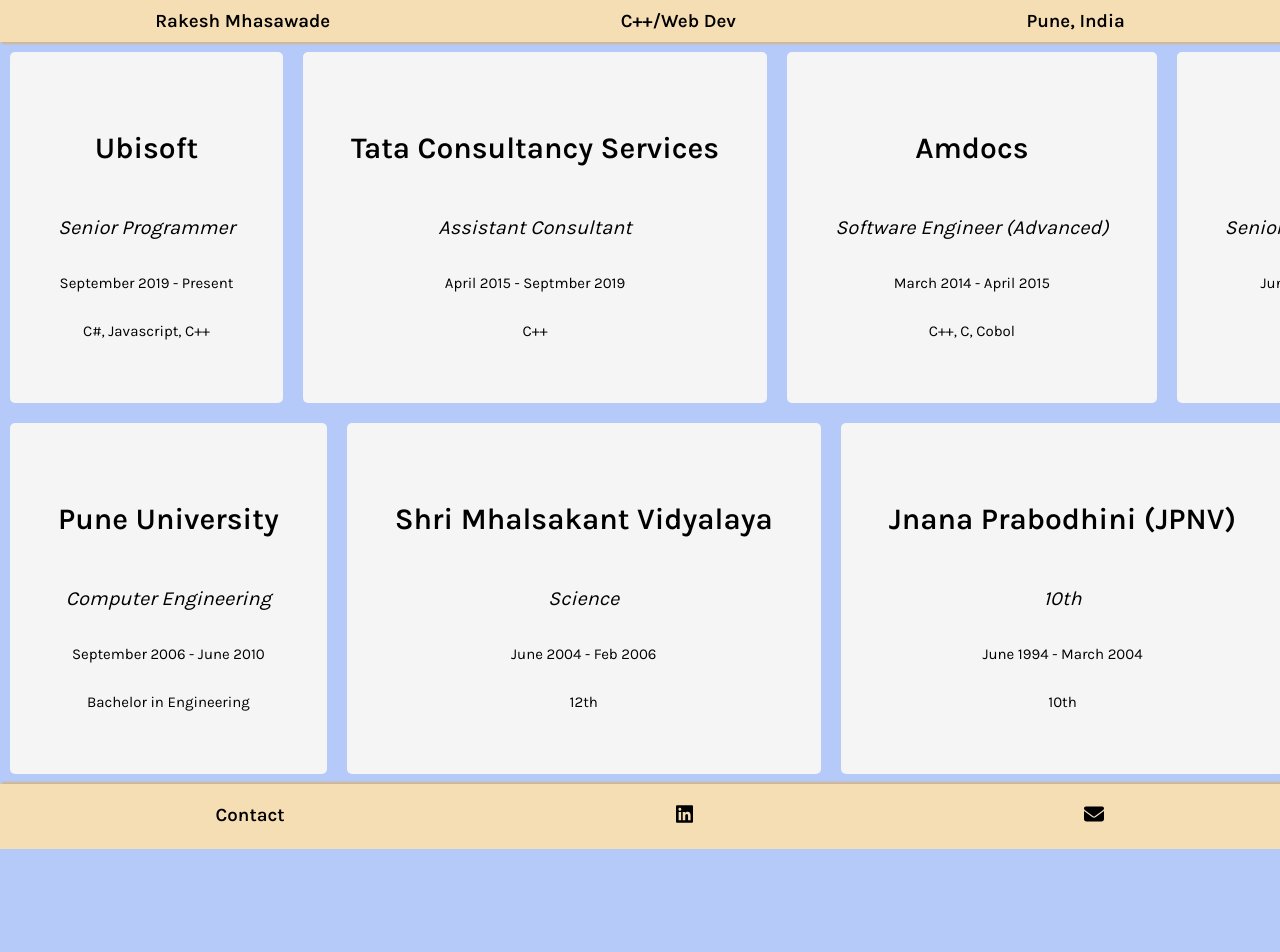
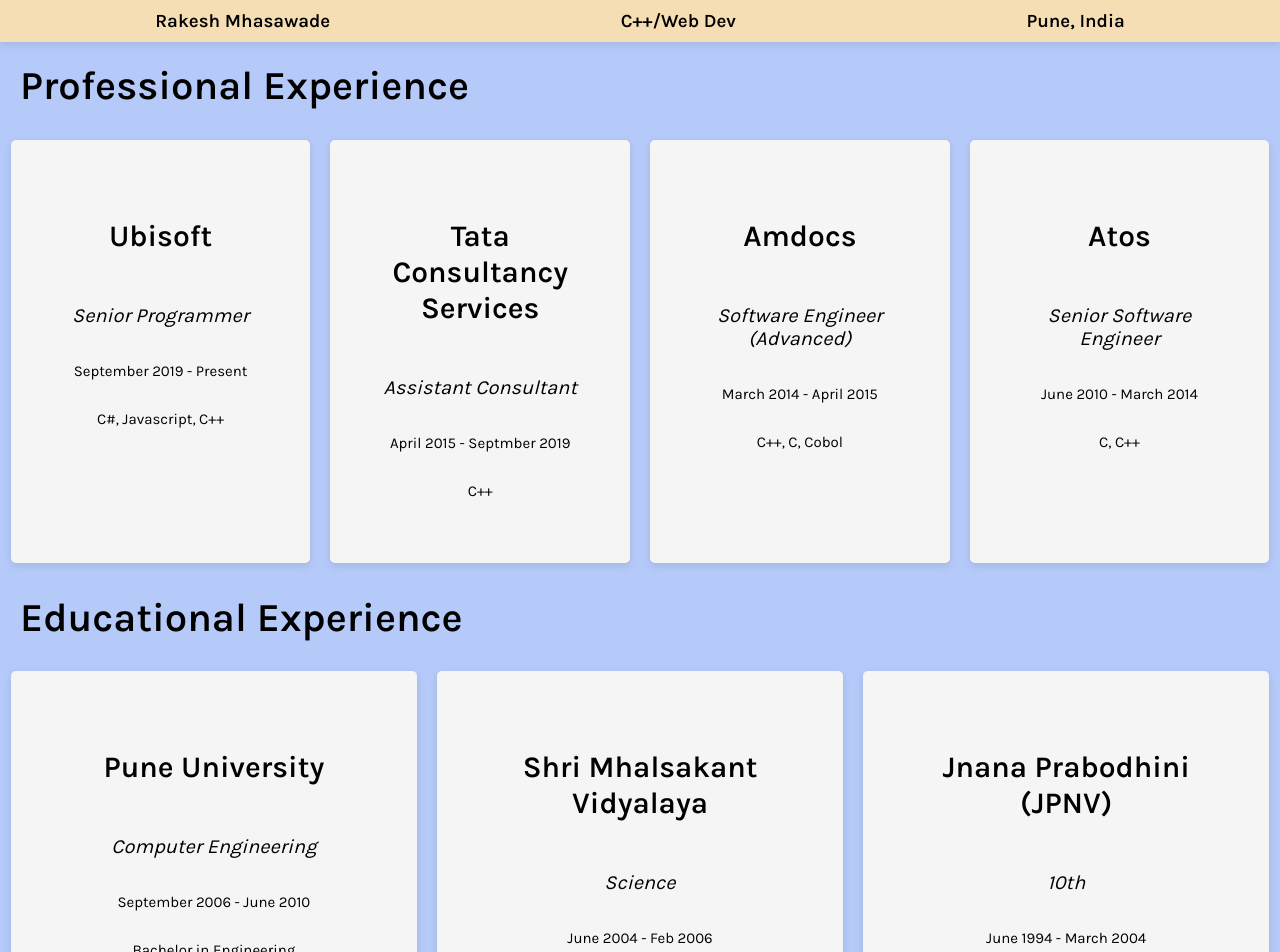
Before and after one commit to rakesh-m/my-profile, a React (Create React App) app: page / in a window 1280 px wide. Shown: the top 952 px of the page. Before the commit the page ends 849 px from the top, so only its background shows below. Built offline with nearby package versions, Linux system fonts and the light colour scheme.

Commit message:
Styling changes

```diff
--- a/src/App.css
+++ b/src/App.css
@@ -21,14 +21,22 @@ header {
   justify-content: space-around;
   font-size: 3rem;
   padding: 1rem;
-  box-shadow: 2px 2px 2px tan;
+  box-shadow: 0px 3px 8px rgba(0, 0, 0, 0.1);
+  /* box-shadow: 2px 2px 2px tan; */
 }
 
 header div {
   text-align: center;
 }
 
+section {
+  font-size: 4rem;
+  font-weight: bold;
+  margin: 0.5em;
+}
+
 .jobCards {
+  margin: 0.5em;
   display: flex;
   overflow-x: auto;
   flex-wrap: nowrap;
@@ -41,11 +49,10 @@ header div {
   margin: 1rem;
   background: whitesmoke;
   border-radius: 5px;
-  box-shadow: (99, 99, 99, 0.2) 0px 2px 8px 0px;
+  box-shadow: 0px 3px 8px rgba(0, 0, 0, 0.1);
   display: flex;
   flex-direction: column;
-  flex: 0 0 auto;
-  /* flex-basis: 50vw; */
+  flex: 1 1 50vw;
 }
 
 .company {
@@ -69,7 +76,8 @@ footer {
   bottom: 0px;
   background: wheat;
   padding: 2rem;
-  box-shadow: 2px -2px 2px tan;
+  /* box-shadow: 2px -2px 2px tan; */
+  box-shadow: 0px -3px 8px rgba(0, 0, 0, 0.1);
   /* position: absolute; */
 }
 
--- a/src/App.js
+++ b/src/App.js
@@ -34,9 +34,11 @@ export default function App() {
         <div>C++/Web Dev</div>
         <div>Pune, India</div>
       </header>
+      <section>Professional Experience</section>
       <div className='jobCards'>
         {jobCards}
       </div>
+      <section>Educational Experience</section>
       <div className='jobCards'>
         {eduCards}
       </div>
```
